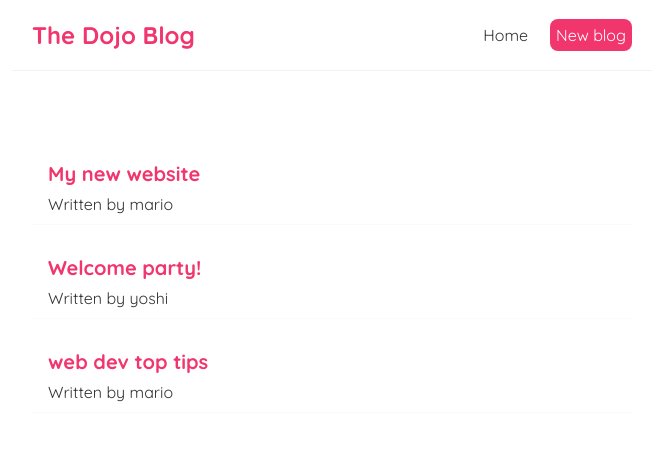
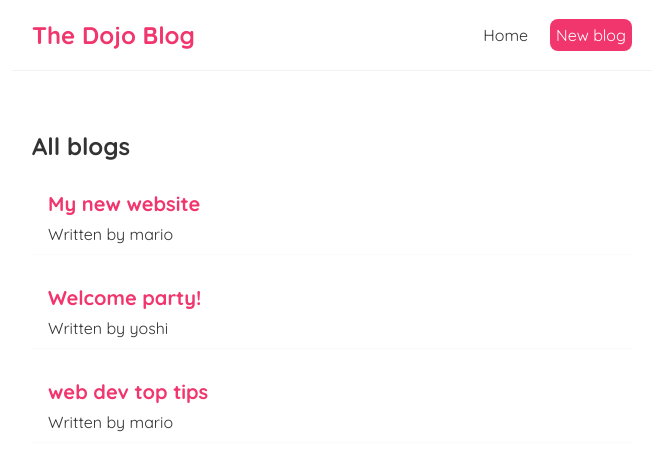
Before and after one commit to zebasp/dojoblog, a React (Create React App) app: page / in a window 1280 px wide. Shown: the top 470 px of the page, without its empty margins (308-971 px from the left). Built offline with nearby package versions, Linux system fonts and the light colour scheme.

Commit message:
11 - props

```diff
--- /dev/null
+++ b/src/BlogList.js
@@ -0,0 +1,16 @@
+const BlogList = ({blogs, title}) => {
+
+  return (
+    <div className="blog-list">
+        <h2>{title}</h2>
+      {blogs.map((blog) => (
+        <div className="blog-preview" key={blog.id}>
+          <h2>{blog.title}</h2>
+          <p>Written by {blog.author}</p>
+        </div>
+      ))}
+    </div>
+  );
+};
+
+export default BlogList;
--- a/src/Home.js
+++ b/src/Home.js
@@ -1,4 +1,5 @@
 import { useState } from "react";
+import BlogList from "./BlogList";
 
 const Home = () => {
 
@@ -10,12 +11,7 @@
 
   return (
     <div className="home">
-      {blogs.map((blog) => (
-        <div className="blog-preview" key={blog.id}>
-          <h2>{blog.title}</h2>
-          <p>Written by {blog.author}</p>
-        </div>
-      ))}
+      <BlogList blogs={blogs} title="All blogs"/>
     </div>
   );
 };
```
